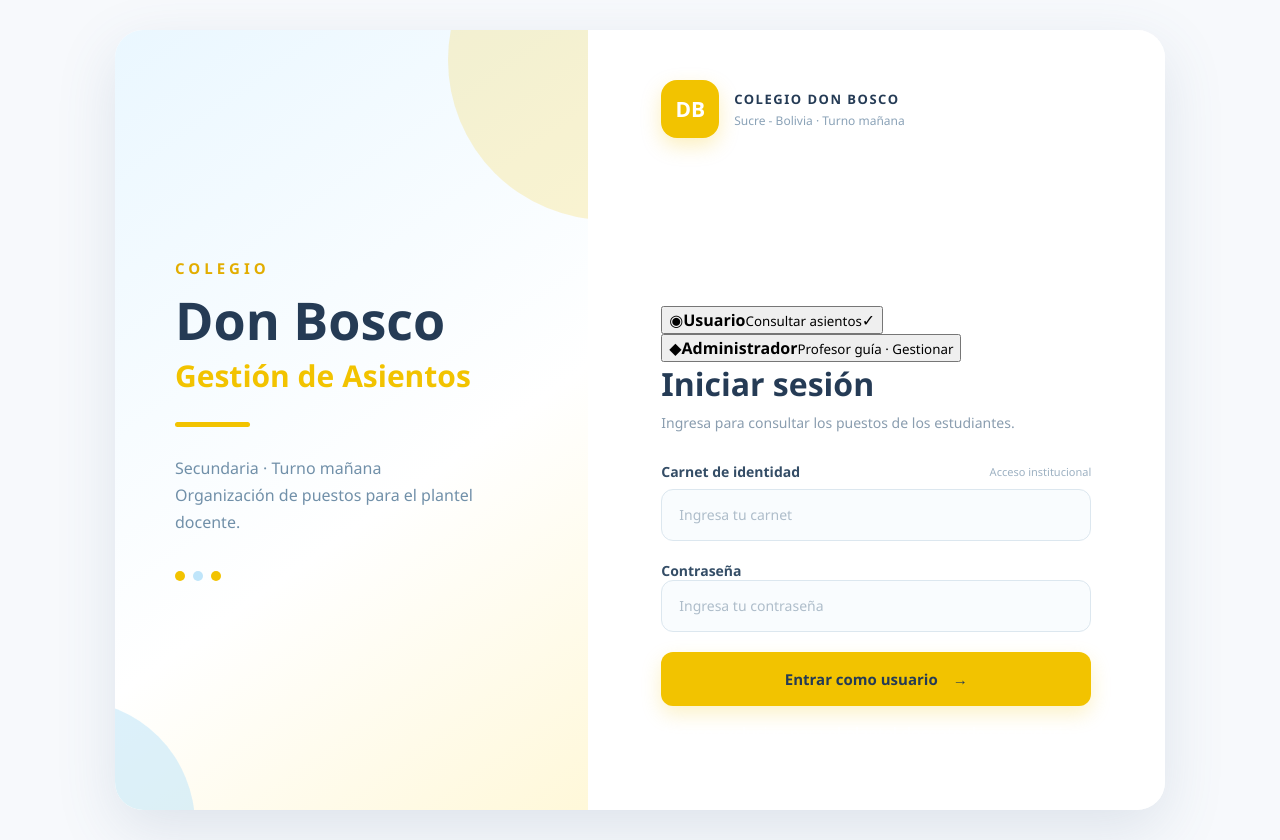
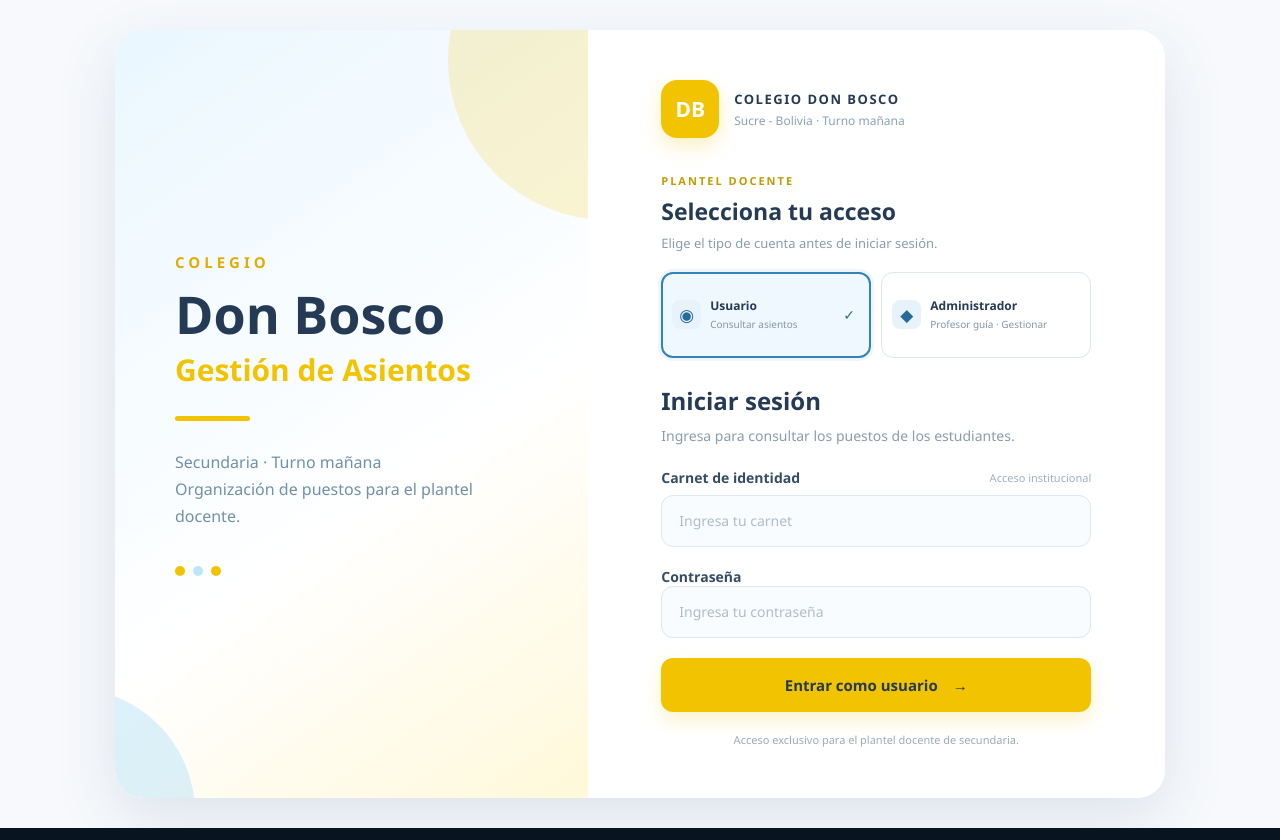
Before and after one commit to wilber-c-o/web-puestos, a React (Vite) app: page /login in a window 1280 px wide. Built offline with nearby package versions, Linux system fonts and the light colour scheme.

Commit message:
Style side-by-side login role options

```diff
--- a/src/pages/auth/loginpage.css
+++ b/src/pages/auth/loginpage.css
@@ -453,3 +453,148 @@
     padding: 35px 25px 45px;
   }
 }
+
+/* ================================
+   SELECCIÓN DE TIPO DE ACCESO
+   ================================ */
+.access-heading {
+  margin: 0 0 18px;
+}
+.access-eyebrow {
+  margin: 0 0 7px;
+  color: #c39b00;
+  font-size: 11px;
+  font-weight: 800;
+  letter-spacing: 2px;
+}
+.access-heading h2 {
+  margin: 0 0 7px;
+  color: #253b55;
+  font-size: 23px;
+  font-weight: 800;
+}
+.access-heading > p:last-child {
+  margin: 0;
+  color: #8a9daf;
+  font-size: 13px;
+  line-height: 1.5;
+}
+.role-options {
+  display: grid;
+  grid-template-columns: repeat(2, minmax(0, 1fr));
+  gap: 10px;
+  margin-bottom: 26px;
+}
+.role-option {
+  min-width: 0;
+  min-height: 86px;
+  display: flex;
+  align-items: center;
+  gap: 9px;
+  padding: 12px 10px;
+  border: 1px solid #dce7ef;
+  border-radius: 12px;
+  background: #fff;
+  color: #253b55;
+  text-align: left;
+  cursor: pointer;
+  transition: border-color .2s, background .2s, box-shadow .2s;
+}
+.role-option:hover {
+  border-color: #b9d8ec;
+  background: #f8fcff;
+}
+.role-option-active {
+  border: 2px solid #3284b8;
+  padding: 11px 9px;
+  background: #eff8ff;
+  box-shadow: 0 0 0 3px rgba(50, 132, 184, .08);
+}
+.role-option-admin.role-option-active {
+  border-color: #d4aa00;
+  background: #fffbed;
+  box-shadow: 0 0 0 3px rgba(212, 170, 0, .10);
+}
+.role-option-icon {
+  width: 29px;
+  height: 29px;
+  flex: 0 0 29px;
+  display: flex;
+  align-items: center;
+  justify-content: center;
+  border-radius: 8px;
+  background: #e8f2fb;
+  color: #276b9b;
+  font-size: 17px;
+  font-weight: 800;
+}
+.role-option-admin .role-option-icon {
+  background: #fff0b8;
+  color: #9b7900;
+}
+.role-option-copy {
+  min-width: 0;
+  display: flex;
+  flex: 1;
+  flex-direction: column;
+  gap: 5px;
+}
+.role-option-copy strong {
+  font-size: 12px;
+  line-height: 1.25;
+}
+.role-option-copy small {
+  color: #8296a8;
+  font-size: 10px;
+  line-height: 1.35;
+}
+.role-option-check {
+  width: 17px;
+  flex: 0 0 17px;
+  color: #276b9b;
+  font-size: 14px;
+  font-weight: 900;
+}
+.role-option-admin .role-option-check {
+  color: #9b7900;
+}
+.login-footer-note {
+  margin: 20px 0 0;
+  color: #9aabba;
+  font-size: 11px;
+  line-height: 1.5;
+  text-align: center;
+}
+.login-card .login-form__heading {
+  margin-bottom: 22px;
+}
+.login-card .login-form__heading h2 {
+  font-size: 24px;
+}
+.login-card .login-form__heading p {
+  line-height: 1.5;
+}
+@media (max-width: 480px) {
+  .role-options {
+    gap: 8px;
+  }
+  .role-option {
+    align-items: flex-start;
+    gap: 7px;
+    padding: 10px 8px;
+  }
+  .role-option-active {
+    padding: 9px 7px;
+  }
+  .role-option-icon {
+    width: 25px;
+    height: 25px;
+    flex-basis: 25px;
+  }
+  .role-option-copy strong {
+    font-size: 11px;
+  }
+  .role-option-copy small {
+    font-size: 9px;
+  }
+}
```
